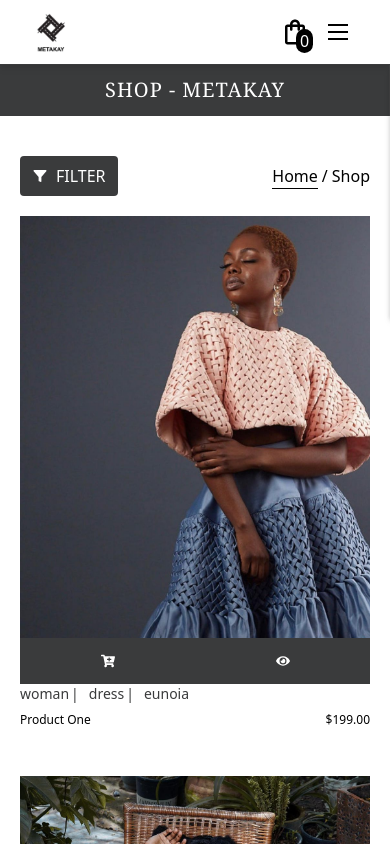
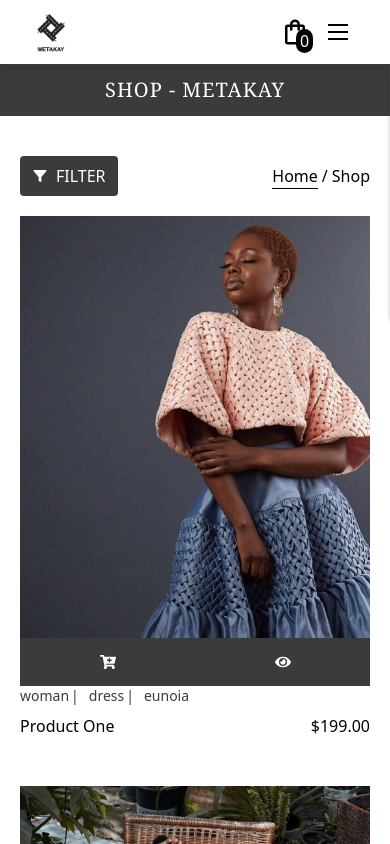
Before and after one commit to overwatch-coder/metakay, a React (Vite) app: page /shop in a window 390 px wide. Shown: the top 844 px of the page. Built offline with nearby package versions, Linux system fonts and the light colour scheme.

Commit message:
update: changed font sizes for product section on mobile

```diff
--- a/src/components/Product.jsx
+++ b/src/components/Product.jsx
@@ -9,23 +9,23 @@
         </Link>
 
         <div className='bg-gray py-4 text-white flex justify-around'>
-            <FaCartPlus className='cursor-pointer text-sm md:text-base lg:text-xl hover:scale-110' />
+            <FaCartPlus className='cursor-pointer text-base lg:text-xl hover:scale-110' />
 
             <Link to={`/shop/${slug}`} className='hover:scale-110'>
-                <FaEye className='text-sm md:text-base lg:text-xl' />
+                <FaEye className='text-base lg:text-xl' />
             </Link>
         </div>
 
-        <div className='flex space-x-2 text-xs text-gray font-light items-center'>
+        <div className='flex space-x-2 text-gray font-light items-center'>
           {category && category.map((cat, index) => (
               <p key={index} className="after:content-['|'] after:last:content-[''] after:px-[2px] sm:after:px-2 text-sm lg:text-base">{cat}</p>
           ) )}
         </div>
 
         <div className='py-2 flex justify-between items-center font-medium'>
-            <p className='text-xs sm:text-sm lg:text-base'>{productName}</p>
+            <p className='lg:text-base'>{productName}</p>
 
-            <p className='text-xs sm:text-sm lg:text-base'>${price}.00</p>
+            <p className='lg:text-base'>${price}.00</p>
         </div>
     </div>
   )
```
